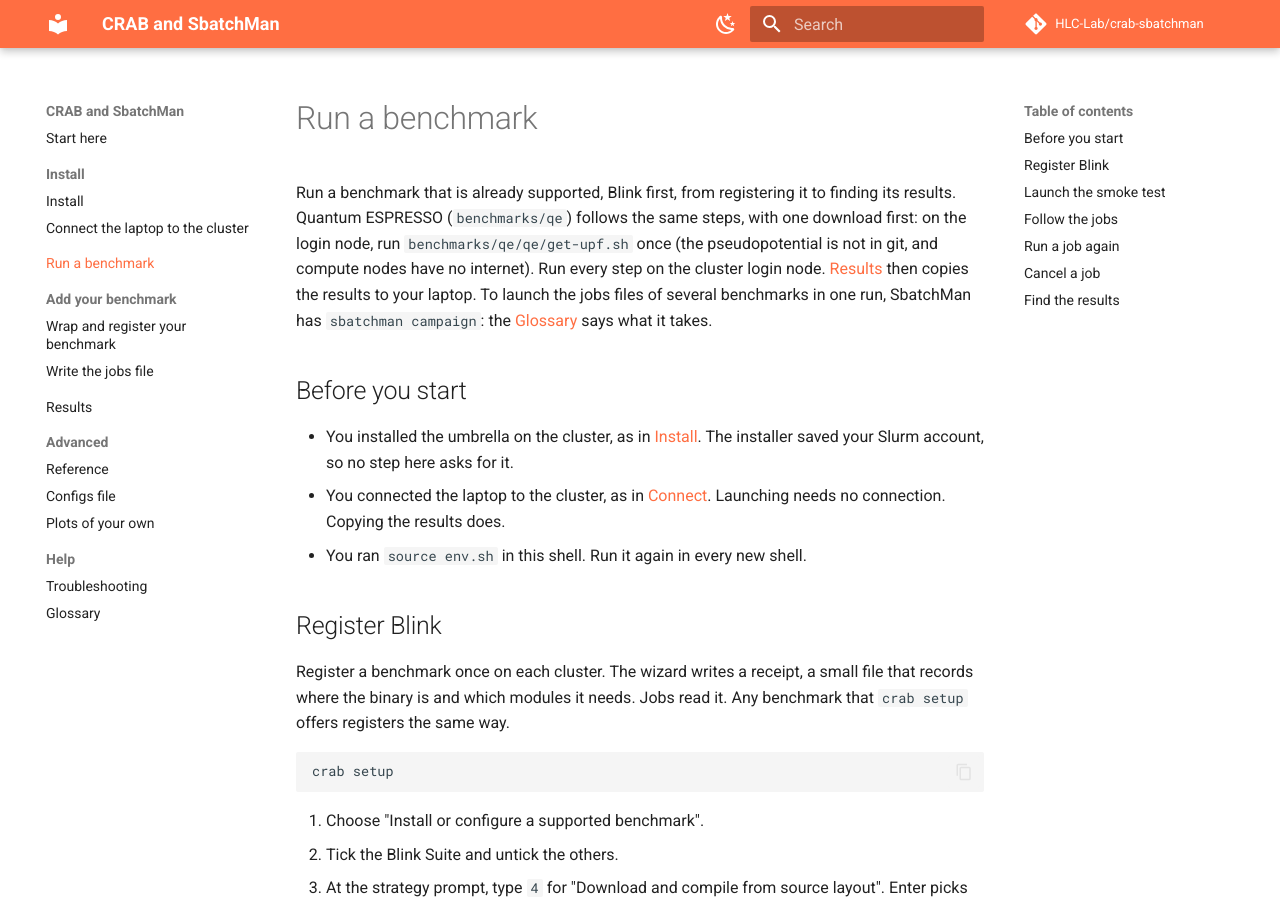
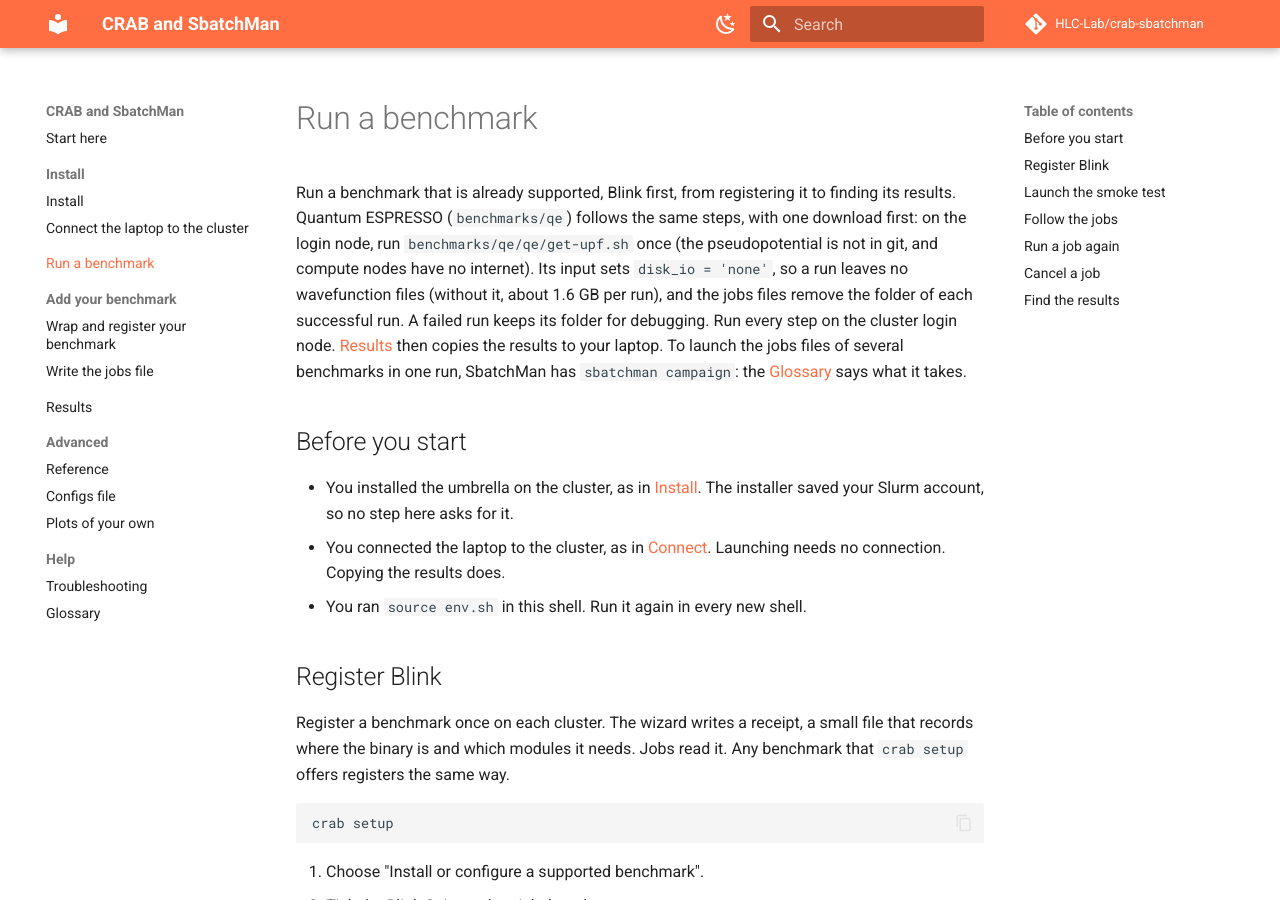
Before and after one commit to HLC-Lab/crab-sbatchman, an MkDocs documentation site: the page built from docs/launch.md, in a window 1280 px wide and 900 px high. Built offline with MkDocs 1.6.1 and Material for MkDocs 9.7.7, drawn with Linux system fonts in a browser that asks for light colours; comment, search, counter and statistics services are not loaded.

Commit message:
docs: QE disk use measured

```diff
--- a/docs/launch.md
+++ b/docs/launch.md
@@ -1,6 +1,6 @@
 # Run a benchmark
 
-Run a benchmark that is already supported, Blink first, from registering it to finding its results. Quantum ESPRESSO (`benchmarks/qe`) follows the same steps, with one download first: on the login node, run `benchmarks/qe/qe/get-upf.sh` once (the pseudopotential is not in git, and compute nodes have no internet). Run every step on the cluster login node. [Results](results.md) then copies the results to your laptop. To launch the jobs files of several benchmarks in one run, SbatchMan has `sbatchman campaign`: the [Glossary](glossary.md) says what it takes.
+Run a benchmark that is already supported, Blink first, from registering it to finding its results. Quantum ESPRESSO (`benchmarks/qe`) follows the same steps, with one download first: on the login node, run `benchmarks/qe/qe/get-upf.sh` once (the pseudopotential is not in git, and compute nodes have no internet). Its input sets `disk_io = 'none'`, so a run leaves no wavefunction files (without it, about 1.6 GB per run), and the jobs files remove the folder of each successful run. A failed run keeps its folder for debugging. Run every step on the cluster login node. [Results](results.md) then copies the results to your laptop. To launch the jobs files of several benchmarks in one run, SbatchMan has `sbatchman campaign`: the [Glossary](glossary.md) says what it takes.
 
 ## Before you start
 
```
